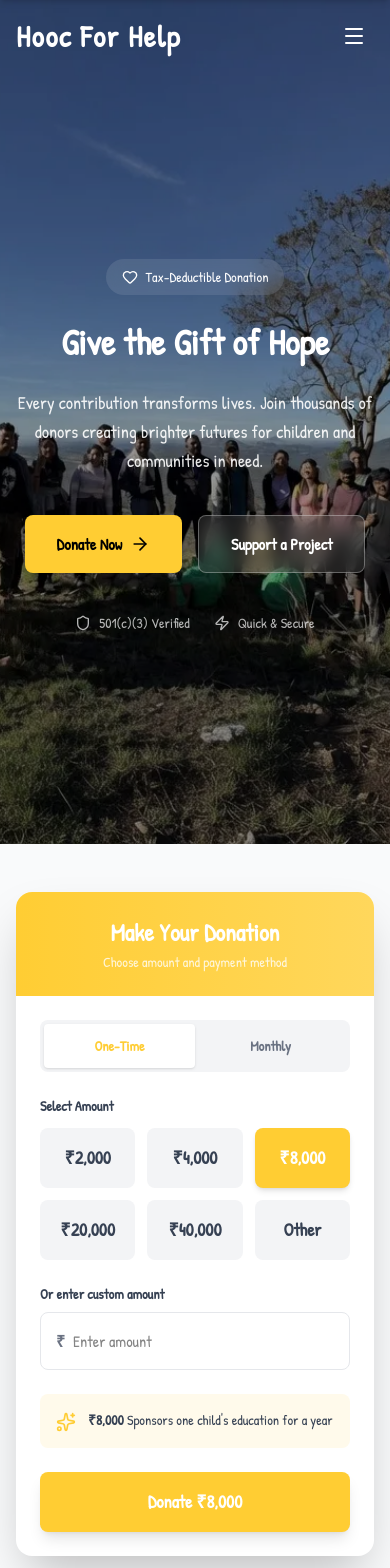
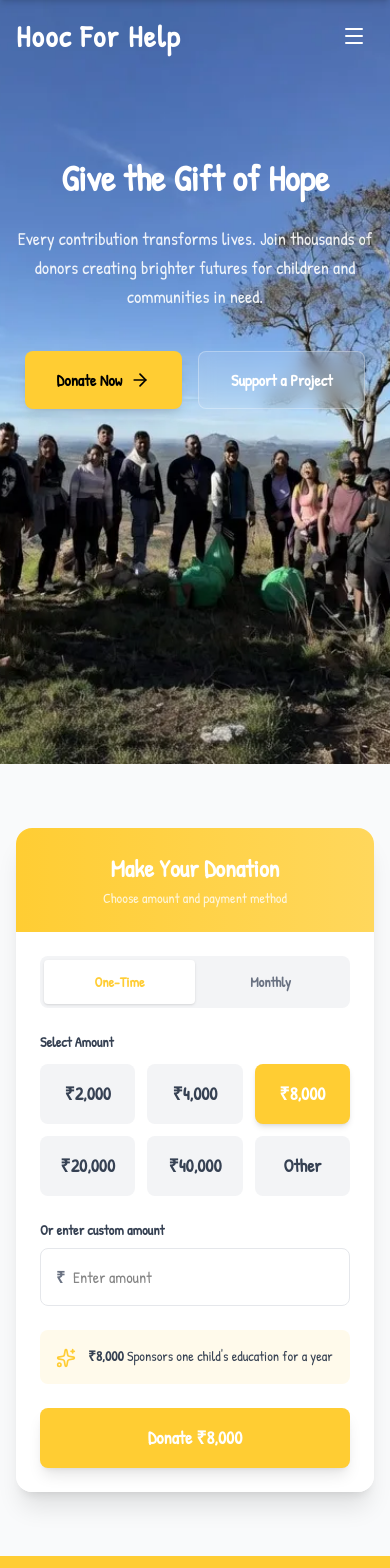
Before and after one commit to CharitSinghChauhan/hooc-for-help, a Next.js app: page /donation in a window 390 px wide. Shown: the top 1568 px of the page. Built offline with nearby package versions, Linux system fonts and the light colour scheme.

Commit message:
fully-responsive

```diff
--- a/app/about-us/page.tsx
+++ b/app/about-us/page.tsx
@@ -28,7 +28,10 @@ export default function AboutUs() {
       </section>
 
       {/* Vision & Mission Section */}
-      <section className="section-padding bg-gradient-to-b from-gray-50 to-white relative z-10">
+      <section
+        className="section-padding bg-gradient-to-b from-gray-50 to-white relative z-10"
+        id="our-vision"
+      >
         <div className="section-container">
           <div className="grid grid-cols-1 lg:grid-cols-2 gap-12 lg:gap-16">
             {/* Vision */}
@@ -184,7 +187,7 @@ export default function AboutUs() {
       </section>
 
       {/* Our Team */}
-      <section className="section-padding bg-white">
+      <section id="our-team" className="section-padding bg-white">
         <div className="section-container">
           <div className="text-center mb-12 md:mb-16">
             <h2 className="text-3xl md:text-4xl font-bold text-gray-900 mb-4">
@@ -205,7 +208,7 @@ export default function AboutUs() {
       </section>
 
       {/* The Pledge */}
-      <section className="section-padding bg-gray-50">
+      <section className="section-padding bg-gray-50" id="pledge">
         <div className="section-container">
           <div className="grid grid-cols-1 lg:grid-cols-2 gap-12 items-center">
             <div className="relative h-[300px] md:h-[400px] lg:h-[500px] rounded-xl overflow-hidden">
@@ -238,33 +241,7 @@ export default function AboutUs() {
                   and they can&apos;t.
                 </p>
               </div>
-              <div className="mt-8">
-                <button className="bg-primary hover:bg-primary-400 text-black font-bold text-sm uppercase px-8 py-3 rounded-sm shadow-md transition-colors">
-                  Take Pledge
-                </button>
-              </div>
             </div>
-          </div>
-        </div>
-      </section>
-
-      {/* CTA Section */}
-      <section className="section-padding bg-primary">
-        <div className="section-container text-center">
-          <h2 className="text-3xl md:text-4xl font-bold text-gray-900 mb-4">
-            Join Us in Making a Difference
-          </h2>
-          <p className="text-gray-800 max-w-2xl mx-auto mb-8 text-lg">
-            Your support can transform lives. Partner with us to create lasting
-            change in communities across India.
-          </p>
-          <div className="flex flex-col sm:flex-row gap-4 justify-center">
-            <Link
-              href="/donation"
-              className="bg-black hover:bg-gray-900 text-white font-bold px-8 py-3 rounded-sm transition-colors"
-            >
-              Donate Now
-            </Link>
           </div>
         </div>
       </section>
--- a/app/donation/page.tsx
+++ b/app/donation/page.tsx
@@ -10,7 +10,6 @@ import {
   Users,
   Shield,
   ArrowRight,
-  Zap,
 } from "lucide-react";
 import FAQ from "@/components/faq";
 
@@ -256,75 +255,51 @@ export default function DonationPage() {
       </div>
 
       {/* Hero Section */}
-      <section className="relative min-h-screen flex items-center pt-24 lg:pt-32 pb-12">
-        <div className="absolute inset-0 bg-black/40 lg:bg-transparent z-0" />
-
-        <div className="relative z-10 max-w-7xl mx-auto px-4 sm:px-6 lg:px-8 w-full">
-          <div className="grid lg:grid-cols-2 gap-12 items-center">
-            <div className="text-white space-y-6 text-center lg:text-left">
-              <div className="inline-flex items-center gap-2 bg-white/10 backdrop-blur-sm px-4 py-2 rounded-full text-sm">
-                <Heart className="w-4 h-4 text-primabg-primary" />
-                <span>Tax-Deductible Donation</span>
-              </div>
+      <section className="min-h-screen flex items-center pt-20 lg:pt-0">
+        <div className="relative z-10 max-w-7xl mx-auto px-4 sm:px-6 lg:px-8 w-full py-20 -top-45 ">
+          <div className="max-w-4xl mx-auto text-center">
+            <div className="text-white space-y-6">
               <h1 className="text-4xl md:text-6xl lg:text-7xl font-bold leading-tight">
                 Give the Gift of{" "}
                 <span className="text-primabg-primary">Hope</span>
               </h1>
-              <p className="text-lg md:text-xl text-white/90 max-w-xl mx-auto lg:mx-0 leading-relaxed">
+              <p className="text-lg md:text-xl text-white/90 max-w-2xl mx-auto leading-relaxed">
                 Every contribution transforms lives. Join thousands of donors
                 creating brighter futures for children and communities in need.
               </p>
-              <div className="flex flex-wrap justify-center lg:justify-start gap-4 pt-4">
+              <div className="flex flex-wrap justify-center gap-4 pt-4">
                 <button
                   onClick={() => {
-                    const formId =
-                      window.innerWidth >= 1024
-                        ? "donate-form-desktop"
-                        : "donate-form-mobile";
                     document
-                      .getElementById(formId)
+                      .getElementById("donate-form-section")
                       ?.scrollIntoView({ behavior: "smooth" });
                   }}
                   className="bg-primary hover:bg-[#e5c714] text-black font-bold px-8 py-4 rounded-xl shadow-lg transition-all hover:scale-105 flex items-center gap-2"
                 >
                   Donate Now <ArrowRight className="w-5 h-5" />
                 </button>
-                <button className="bg-white/10 backdrop-blur-sm hover:bg-white/20 text-white font-bold px-8 py-4 rounded-xl transition-all border border-white/30">
+                <button
+                  className="bg-white/10 backdrop-blur-sm hover:bg-white/20 text-white font-bold px-8 py-4 rounded-xl transition-all border border-white/30"
+                  onClick={() => {
+                    document
+                      .getElementById("donate-form-section")
+                      ?.scrollIntoView({ behavior: "smooth" });
+                  }}
+                >
                   Support a Project
                 </button>
               </div>
-              <div className="flex flex-wrap justify-center lg:justify-start items-center gap-6 pt-4 text-white/70 text-sm">
-                <div className="flex items-center gap-2">
-                  <Shield className="w-4 h-4" />
-                  <span>501(c)(3) Verified</span>
-                </div>
-                <div className="flex items-center gap-2">
-                  <Zap className="w-4 h-4" />
-                  <span>Quick & Secure</span>
-                </div>
-              </div>
             </div>
-            <DonationForm
-              selectedTab={selectedTab}
-              setSelectedTab={setSelectedTab}
-              selectedAmount={selectedAmount}
-              setSelectedAmount={setSelectedAmount}
-              customAmount={customAmount}
-              setCustomAmount={setCustomAmount}
-              currentImpact={currentImpact}
-              className="hidden lg:block"
-              id="donate-form-desktop"
-            />
           </div>
         </div>
       </section>
 
-      {/* Donation Form Section - Mobile Only */}
+      {/* Donation Form Section */}
       <section
-        className="py-12 bg-gray-50 lg:hidden"
-        id="donate-form-mobile-section"
+        className="py-16 bg-gray-50 relative z-20 -mt-20 sm:-mt-32 px-4"
+        id="donate-form-section"
       >
-        <div className="max-w-7xl mx-auto px-4 sm:px-6">
+        <div className="max-w-2xl mx-auto bg-white rounded-3xl shadow-xl overflow-hidden">
           <DonationForm
             selectedTab={selectedTab}
             setSelectedTab={setSelectedTab}
@@ -333,7 +308,8 @@ export default function DonationPage() {
             customAmount={customAmount}
             setCustomAmount={setCustomAmount}
             currentImpact={currentImpact}
-            id="donate-form-mobile"
+            id="donate-form"
+            className="shadow-none rounded-none"
           />
         </div>
       </section>
@@ -554,33 +530,6 @@ export default function DonationPage() {
           </div>
         </div>
       </section>
-
-      {/* CTA Section */}
-      <section className="py-20 bg-primary">
-        <div className="max-w-4xl mx-auto px-4 sm:px-6 lg:px-8 text-center">
-          <h2 className="text-4xl md:text-5xl font-bold text-white mb-4">
-            Ready to Make a Difference?
-          </h2>
-          <p className="text-white/90 text-lg mb-8">
-            Join thousands of supporters who are changing lives every day. Your
-            generosity creates hope for children and communities.
-          </p>
-          <button
-            onClick={() => {
-              const formId =
-                window.innerWidth >= 1024
-                  ? "donate-form-desktop"
-                  : "donate-form-mobile";
-              document
-                .getElementById(formId)
-                ?.scrollIntoView({ behavior: "smooth" });
-            }}
-            className="bg-primary hover:bg-[#e5c714] text-black font-bold px-10 py-4 rounded-xl shadow-lg transition-all hover:scale-105 text-lg"
-          >
-            Donate Now
-          </button>
-        </div>
-      </section>
     </main>
   );
 }
--- a/components/faq.tsx
+++ b/components/faq.tsx
@@ -33,7 +33,7 @@ export default function FAQ() {
   };
 
   return (
-    <section className="section-padding bg-white">
+    <section className="section-padding bg-white" id="faq">
       <div className="section-container">
         <h2 className="heading-2 text-center mb-6 md:mb-8">
           Frequently Asked{" "}
```
Also changed, not shown: components/footer.tsx (+7 -30 lines).
